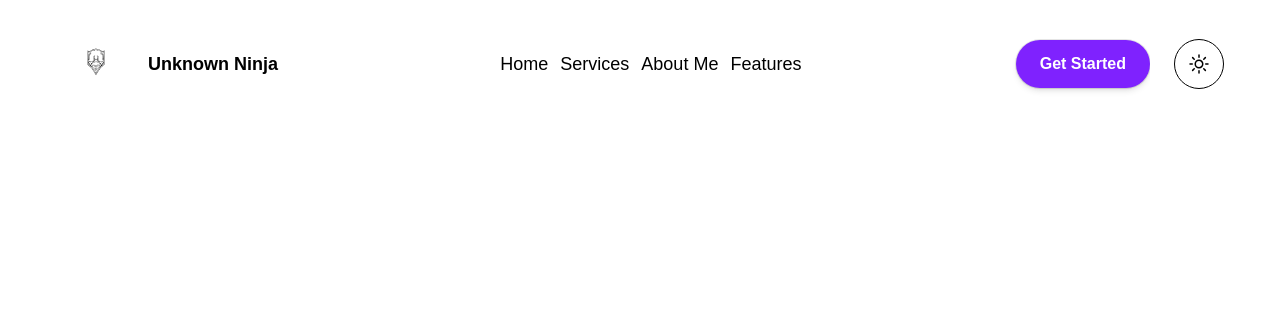
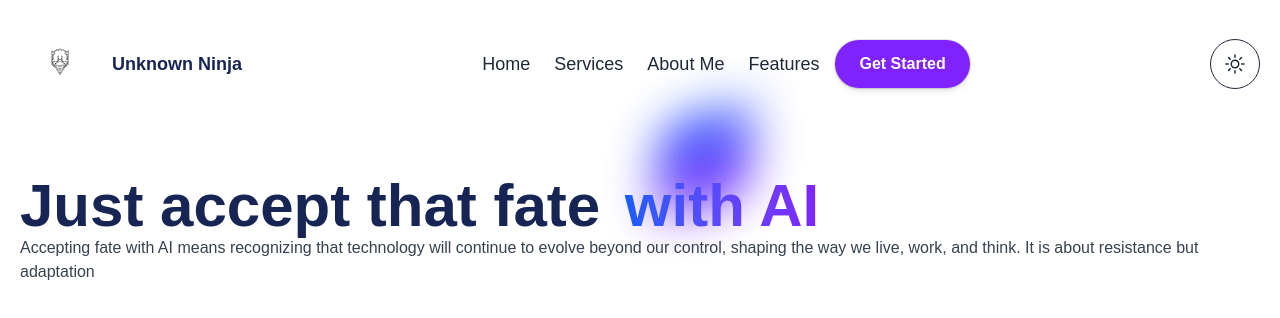
Before and after one commit to TruSigns/First_SaaS_Project, a React (Vite) app: page / in a window 1280 px wide. Shown: the top 318 px of the page. Built offline with nearby package versions, Linux system fonts and the light colour scheme.

Commit message:
fixing styling issue with theme, added hero section

```diff
--- a/index.html
+++ b/index.html
@@ -6,7 +6,7 @@
     <meta name="viewport" content="width=device-width, initial-scale=1.0" />
     <title>landing-page-saas</title>
   </head>
-  <body>
+  <body class="overflow-hidden overflow-y-auto bg-body">
     <div id="root"></div>
     <script type="module" src="/src/main.tsx"></script>
   </body>
--- a/src/component/elements/Navbar.tsx
+++ b/src/component/elements/Navbar.tsx
@@ -30,8 +30,9 @@ export const NavBar = () => {
 
   return (
     <header className="absolute inset-x-0 top-0 z-50 py-6">
-      <Container>
-        <nav className="w-full flex justify-between gap-6 relative">
+<Container className="bg-transparent">
+  <nav className="w-full flex justify-between gap-6 relative bg-transparent">
+
           <div className="min-w-max inline-flex relative">
             <a href="/" className="relative flex items-center gap-3">
               <img src={logo} className="w-20 h-20" alt="ninja-logo" />
@@ -42,14 +43,14 @@ export const NavBar = () => {
           </div>
 
           {/* keep the button inside this flex container */}
-          <div className="flex flex-col lg:flex-row w-full lg:justify-between lg:items-center absolute top-full left-0 lg:static lg:top-0 lg:bg-transparent border-x border-x-box-border lg:border-x-0 lg:h-auto h-0 overflow-hidden">
-            <ul className="border-t border-box-border lg:border-t-0 px-6 lg:px-0 pt-6 lg:pt-0 flex flex-col lg:flex-row gap-y-4 gap-x-3 text-lg text-heading-2 w-full lg:justify-center lg:items-center">
+<div className="flex flex-col lg:flex-row w-auto lg:justify-between lg:items-center bg-transparent">
+  <ul className="flex flex-col lg:flex-row gap-y-4 gap-x-6 text-lg text-heading-2 items-center justify-center bg-transparent">
     {navItems.map((item, key) => (
       <NavItem href={item.href} text={item.text} key={key} />
     ))}
   </ul>
 
-            <div className="lg:min-w-max flex items-center sm:w-max w-full pb-6 lg:pb-0 px-6 lg:px-0">
+  <div className="lg:min-w-max flex items-center sm:w-max w-full pb-6 lg:pb-0 px-6 lg:px-0 bg-transparent">
     <BtnLink text="Get Started" href="#cta" className="lg:ml-4" />
   </div>
 </div>
--- a/src/component/sections/Hero.tsx
+++ b/src/component/sections/Hero.tsx
@@ -1,10 +1,32 @@
+import Container from "../shared/Container";
+import Paragraph from "../shared/Paragraph";
 
 export const Hero = () => {
   return (
-    <section>
+    <section className="relative pt-32 lg:pt-36">
+      {/* Setting a section tag class */}
+      <Container className="flex flex-col lg:flex-row gap-10 lg:gap-12">
+        <div className="absolute w-full lg:w-1/2 inset-y-0 lg:right-0">
+          <span className="absolute -left-6 md:left-4 top-24 lg:top-28 w-24 h-24 rotate-90 skew-x-12 rounded-3xl bg-gradient-to-r from-blue-600 to-violet-600 blur-xl opacity-60 lg:opacity-95 lg:block hidden"></span>
+          <span className="absolute right-4 bottom-12 w-24 h-24 rounded-3xl bg-primary blur-xl opacity-80"></span>
+        </div>
 
+        <div className="relative flex flex-col items-center lg:text-left lg:py-8 lg:items-start lg:max-w-none max-w-3xl mx-auto lg:mx-0 lg:flex-1 lg:w-1/2">
+          <h1 className="text-heading-1 text-3xl sm:text-4xl md:text-5xl xl:text-6xl font-bold">
+            Just accept that fate{""}{" "}
+            <span className="text-transparent bg-clip-text bg-gradient-to-r from-blue-600 to-violet-600 ml-2">
+              with AI
+            </span>
+          </h1>
+          <Paragraph className="mt-8">
+            Accepting fate with AI means recognizing that technology will
+            continue to evolve beyond our control, shaping the way we live,
+            work, and think. It is about resistance but adaptation
+          </Paragraph>
+        </div>
+      </Container>
     </section>
-  )
-}
+  );
+};
 
-export default Hero
+export default Hero;
--- /dev/null
+++ b/src/component/shared/Paragraph.tsx
@@ -0,0 +1,12 @@
+interface ParagraphProps {
+  children: React.ReactNode;
+  className?: string;
+}
+
+export const Paragraph = ({ children, className = "" }: ParagraphProps) => {
+  return (
+    <p className={`text-heading-3 md:text-lg${className}`}>{children}</p>
+  );
+};
+
+export default Paragraph;
--- a/src/index.css
+++ b/src/index.css
@@ -26,24 +26,24 @@ html.dark {
 @layer utilities {
 
   .bg-body{
-    background-color: rbg(var(--color-bg));
+    background-color: rgb(var(--color-bg));
   }
 
   .bg-box-bg{
-    background-color: rbg(var(--color-box));
+    background-color: rgb(var(--color-box));
   }
 
-  .text-heading-1{
-    background-color: rbg(var(--heading-1));
-  }
+.text-heading-1 {
+  color: rgb(var(--heading-1));
+}
 
-  .text-heading-2{
-    background-color: rbg(var(--heading-2));
-  }
+.text-heading-2 {
+  color: rgb(var(--heading-2));
+}
 
-  .text-heading-3{
-    background-color: rbg(var(--heading-3));
-  }
+.text-heading-3 {
+  color: rgb(var(--heading-3));
+}
 
 
   html{
```
Also changed, not shown: src/component/shared/Container.tsx (+5 -7 lines). Lines whose indentation alone changed are shown as unchanged.
